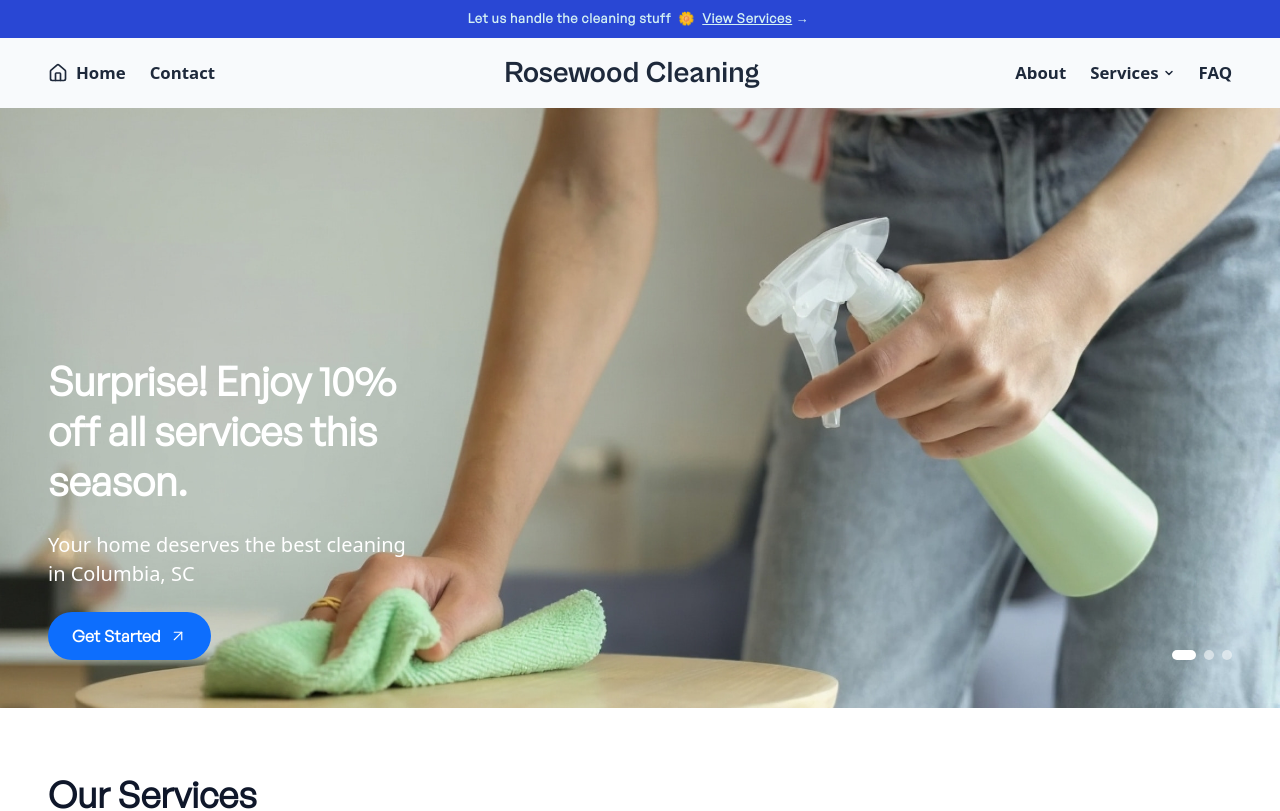
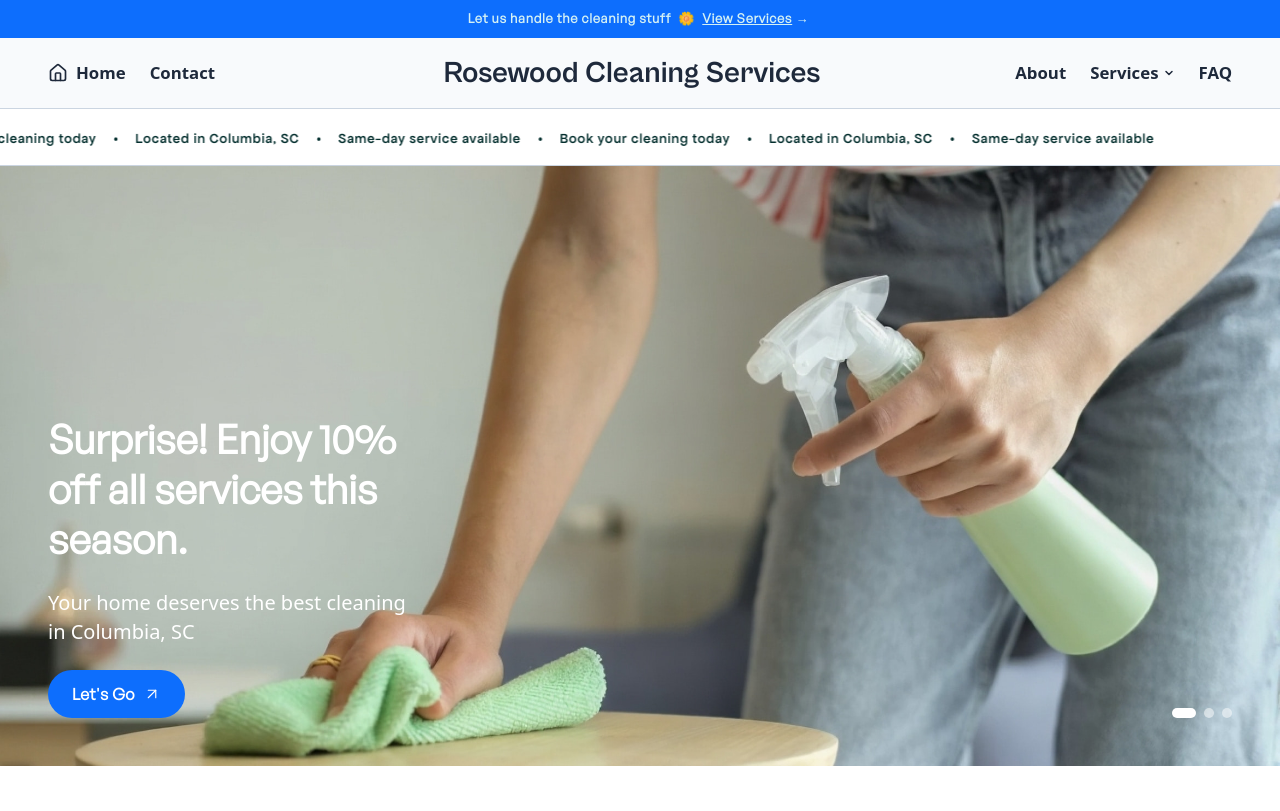
Before and after one commit to alexgoodestudio/rosewood_cleaning_service, a React (Create React App) app: page / in a window 1280 px wide. Shown: the top 811 px of the page. Built offline with nearby package versions, Linux system fonts and the light colour scheme.

Commit message:
bottom banner implementation

```diff
--- a/src/Components/BannerBottom.js
+++ b/src/Components/BannerBottom.js
@@ -30,7 +30,7 @@ function BannerBottom() {
         onEnter: () => {
           gsap.to(track, {
             x: containerWidth,
-            duration: distance / 80,
+            duration: distance / 40,
             ease: "none",
             repeat: -1,
           });
@@ -41,7 +41,7 @@ function BannerBottom() {
   );
 
   return (
-    <div className="bg-white pt-3 pb-3">
+    <div className="bg-white pt-3 pb-3" style={{ borderTop: '1px solid #cbd5e1', borderBottom: '1px solid #cbd5e1' }}>
       <div
         ref={containerRef}
         className="overflow-hidden w-full"
@@ -52,63 +52,63 @@ function BannerBottom() {
           style={{ whiteSpace: 'nowrap', willChange: 'transform' }}
         >
           <span className="apfel tracking-wider text-bold text-teal-950">
-            We're looking forward to serving you
+            Book your cleaning today
           </span>
           <span className="apfel text-bold text-teal-950 px-3">•</span>
           <span className="apfel tracking-wider text-bold text-teal-950">
-          Let us handle the cleaning stuff
+            Located in Columbia, SC
           </span>
           <span className="apfel text-bold text-teal-950 px-3">•</span>
           <span className="apfel tracking-wider text-bold text-teal-950">
-            Located in Columbia, South Carolina
+            Same-day service available
           </span>
           <span className="apfel text-bold text-teal-950 px-3">•</span>
            <span className="apfel tracking-wider text-bold text-teal-950">
-            We're looking forward to serving you
+            Book your cleaning today
           </span>
           <span className="apfel text-bold text-teal-950 px-3">•</span>
           <span className="apfel tracking-wider text-bold text-teal-950">
-          Let us handle the cleaning stuff
+            Located in Columbia, SC
           </span>
           <span className="apfel text-bold text-teal-950 px-3">•</span>
           <span className="apfel tracking-wider text-bold text-teal-950">
-            Located in Columbia, South Carolina
+            Same-day service available
           </span>
           <span className="apfel text-bold text-teal-950 px-3">•</span>
            <span className="apfel tracking-wider text-bold text-teal-950">
-            We're looking forward to serving you
+            Book your cleaning today
           </span>
           <span className="apfel text-bold text-teal-950 px-3">•</span>
           <span className="apfel tracking-wider text-bold text-teal-950">
-          Let us handle the cleaning stuff
+            Located in Columbia, SC
           </span>
           <span className="apfel text-bold text-teal-950 px-3">•</span>
           <span className="apfel tracking-wider text-bold text-teal-950">
-            Located in Columbia, South Carolina
+            Same-day service available
           </span>
           <span className="apfel text-bold text-teal-950 px-3">•</span>
            <span className="apfel tracking-wider text-bold text-teal-950">
-            We're looking forward to serving you
+            Book your cleaning today
           </span>
           <span className="apfel text-bold text-teal-950 px-3">•</span>
           <span className="apfel tracking-wider text-bold text-teal-950">
-          Let us handle the cleaning stuff
+            Located in Columbia, SC
           </span>
           <span className="apfel text-bold text-teal-950 px-3">•</span>
           <span className="apfel tracking-wider text-bold text-teal-950">
-            Located in Columbia, South Carolina
+            Same-day service available
           </span>
           <span className="apfel text-bold text-teal-950 px-3">•</span>
           <span className="apfel tracking-wider text-bold text-teal-950">
-            We're looking forward to serving you
+            Book your cleaning today
           </span>
           <span className="apfel text-bold text-teal-950 px-3">•</span>
           <span className="apfel tracking-wider text-bold text-teal-950">
-          Let us handle the cleaning stuff
+            Located in Columbia, SC
           </span>
           <span className="apfel text-bold text-teal-950 px-3">•</span>
           <span className="apfel tracking-wider text-bold text-teal-950">
-            Located in Columbia, South Carolina
+            Same-day service available
           </span>
           <span className="apfel text-bold text-teal-950 px-3">•</span>
 <span className="apfel tracking-wider text-bold text-teal-950">
@@ -124,51 +124,51 @@ function BannerBottom() {
           </span>
           <span className="apfel text-bold text-teal-950 px-3">•</span>
            <span className="apfel tracking-wider text-bold text-teal-950">
-            We're looking forward to serving you
+            Book your cleaning today
           </span>
           <span className="apfel text-bold text-teal-950 px-3">•</span>
           <span className="apfel tracking-wider text-bold text-teal-950">
-          Let us handle the cleaning stuff
+            Located in Columbia, SC
           </span>
           <span className="apfel text-bold text-teal-950 px-3">•</span>
           <span className="apfel tracking-wider text-bold text-teal-950">
-            Located in Columbia, South Carolina
+            Same-day service available
           </span>
           <span className="apfel text-bold text-teal-950 px-3">•</span>
            <span className="apfel tracking-wider text-bold text-teal-950">
-            We're looking forward to serving you
+            Book your cleaning today
           </span>
           <span className="apfel text-bold text-teal-950 px-3">•</span>
           <span className="apfel tracking-wider text-bold text-teal-950">
-          Let us handle the cleaning stuff
+            Located in Columbia, SC
           </span>
           <span className="apfel text-bold text-teal-950 px-3">•</span>
           <span className="apfel tracking-wider text-bold text-teal-950">
-            Located in Columbia, South Carolina
+            Same-day service available
           </span>
           <span className="apfel text-bold text-teal-950 px-3">•</span>
            <span className="apfel tracking-wider text-bold text-teal-950">
-            We're looking forward to serving you
+            Book your cleaning today
           </span>
           <span className="apfel text-bold text-teal-950 px-3">•</span>
           <span className="apfel tracking-wider text-bold text-teal-950">
-          Let us handle the cleaning stuff
+            Located in Columbia, SC
           </span>
           <span className="apfel text-bold text-teal-950 px-3">•</span>
           <span className="apfel tracking-wider text-bold text-teal-950">
-            Located in Columbia, South Carolina
+            Same-day service available
           </span>
           <span className="apfel text-bold text-teal-950 px-3">•</span>
           <span className="apfel tracking-wider text-bold text-teal-950">
-            We're looking forward to serving you
+            Book your cleaning today
           </span>
           <span className="apfel text-bold text-teal-950 px-3">•</span>
           <span className="apfel tracking-wider text-bold text-teal-950">
-          Let us handle the cleaning stuff
+            Located in Columbia, SC
           </span>
           <span className="apfel text-bold text-teal-950 px-3">•</span>
           <span className="apfel tracking-wider text-bold text-teal-950">
-            Located in Columbia, South Carolina
+            Same-day service available
           </span>
         </div>
       </div>
--- a/src/Components/Home.js
+++ b/src/Components/Home.js
@@ -8,9 +8,13 @@ import Highlight from "./Highlight";
 import Services from "./Services";
 import Interested from "./Interested";
 
+import BannerBottom from "./BannerBottom";
+
 function Home() {
   return (
     <div>
+      <BannerBottom/>
+
       <MobileHeader />
       <Opener />
       <Services/>
--- a/src/Components/Interested.js
+++ b/src/Components/Interested.js
@@ -96,30 +96,30 @@ function Interested() {
             {/* Large Statement Heading */}
             <h2
               ref={headingRef}
-              className="text-5xl interested-heading gs mb-5 font-bold"
+              className="text-4xl interested-heading gs mb-3 font-bold"
               style={{
                 letterSpacing: '-0.015em',
                 maxWidth: '600px'
               }}
             >
-              You've got better things to do.
+              Reclaim Your Free Time
             </h2>
 
             {/* Supporting Body Text */}
             <p
-              className="text-lg interested-subtext mb-6"
+              className="text-lg interested-subtext mb-5"
               style={{
                 letterSpacing: '-0.005em',
                 maxWidth: '540px'
               }}
             >
-              We'll take care of the cleaning. You take care of everything else.
+              We understand. We're here to support your busy lives. We'll take care of the cleaning. You take care of everything else.
             </p>
 
             {/* CTA */}
             <div ref={ctaRef}>
               <a href="/contact" className="btn-cta-teal gs group">
-                Get Started
+                Let's Go
                 <ArrowUpRight
                   size={18}
                   className="group-hover:rotate-45 transition-all duration-300"
--- a/src/Components/Mission.js
+++ b/src/Components/Mission.js
@@ -20,7 +20,7 @@ function Mission() {
       return;
     }
 
-    // Locomotive-style: Pin section + Scrub animation - only image fades
+    // Pin section + Scrub animation - only image fades
     const tl = gsap.timeline({
       scrollTrigger: {
         trigger: containerRef.current,
@@ -59,15 +59,15 @@ function Mission() {
                 </span>
               </div>
 
-              {/* Heading - Editorial bold with tight tracking */}
+              {/* Heading  */}
               <h2
                 className="text-4xl font-black gs text-slate-900 mb-5 mb-lg-6"
 
               >
-                Reclaim Your Free Time
+                Support Local Business
               </h2>
 
-              {/* Body - Generous line height, slight negative tracking */}
+              {/* Body  */}
               <p
                 className="text-lg text-slate-700 mb-6"
                 style={{
@@ -77,8 +77,7 @@ function Mission() {
                 }}
               >
                 We're not just another cleaning company — we're part of your
-                community. From local families to busy professionals, we take pride
-                in making homes across Columbia cleaner, healthier, and ready to go.
+                community. We take pride in providing the best cleaning services in Columbia, SC.
               </p>
             </div>
 
--- a/src/Components/Nav.js
+++ b/src/Components/Nav.js
@@ -23,7 +23,7 @@ function Nav() {
           </div>
 
           <Link to="/" className="navbar-brand btn btn-link p-0 text-decoration-none">
-            <span className="cabinet-bold brand-text text-slate-800">Rosewood Cleaning </span>
+            <span className="cabinet-bold brand-text text-slate-800">Rosewood Cleaning Services</span>
           </Link>
 
           {/* Desktop Navigation Links */}
--- a/src/Components/Opener.js
+++ b/src/Components/Opener.js
@@ -136,7 +136,7 @@ function Opener() {
               {displayedSubtext}
             </p>
             <a href="/contact" className="btn-cta-teal gs group">
-              Get Started
+              Let's Go
               <ArrowUpRight
                 size={18}
                 className="group-hover:rotate-45 transition-all duration-300"
--- a/src/Style.css
+++ b/src/Style.css
@@ -98,7 +98,7 @@
 
 @media (min-width: 768px) {
   .bg-banner-dark {
-    background-color: #2947d4 !important; /* Deep blue for desktop */
+    background-color: #0d6efd !important; /* Bootstrap primary blue, matching btn-cta-teal */
   }
 }
 
```
